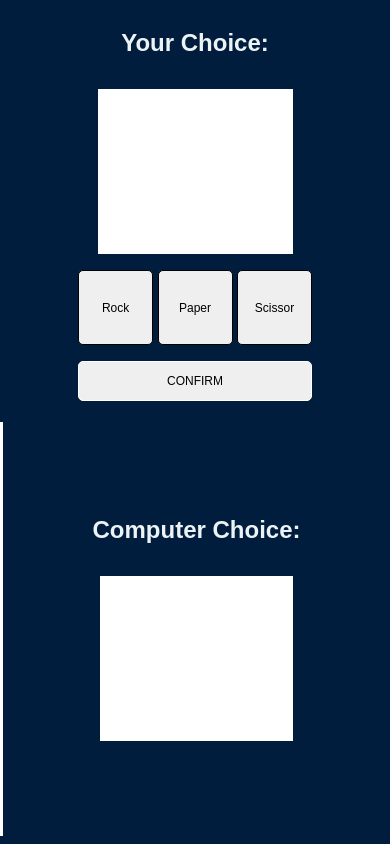
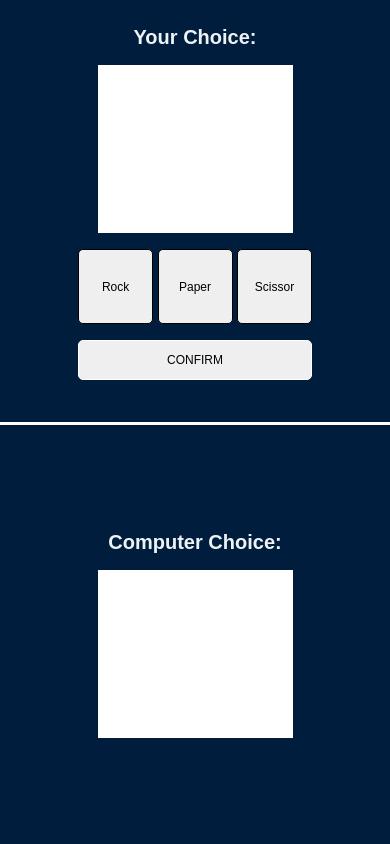
Before and after one commit to Vpan23/freecodecamp-Game, a plain HTML site: page rock-paper-scissor/index.html in a window 390 px wide. Drawn offline with Linux system fonts and the light colour scheme.

Commit message:
arreglos en los margenes y cambios en diseños.

```diff
--- a/rock-paper-scissor/styles.css
+++ b/rock-paper-scissor/styles.css
@@ -169,7 +169,7 @@ img {
     }
     section {
         width: 100%;
-        height: 49%;
+        height: 50%;
         display: flex;
         justify-content: center;
         align-items: center;
@@ -193,13 +193,16 @@ img {
         width: 50%;
         height: 40%;
         background: #fff;
-        margin-top: 2rem;
+        margin-top: 1rem;
     }
     .buttonsSection {
         margin: 0;
     }
     #computer-choice {
         color: #1c79dd;
+    }
+    h2 {
+        font-size: 20px;
     }
     img {
         width: 50%;
@@ -216,10 +219,15 @@ img {
     #Confirm {
         width: 100%;
         margin: 0;
+        margin-bottom: 1rem;
         height: 40px;
         border: 1px solid #fff;
     }
     .computerSection .buttonsSection {
         display: none;
     }
+    .computerSection {
+        border-top: 3px solid #fff;
+        border-left: none;
+    }
 }
```
